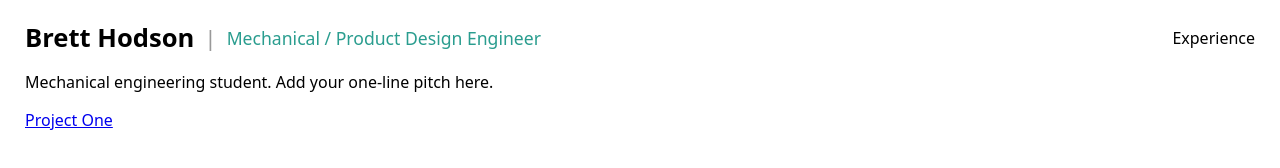
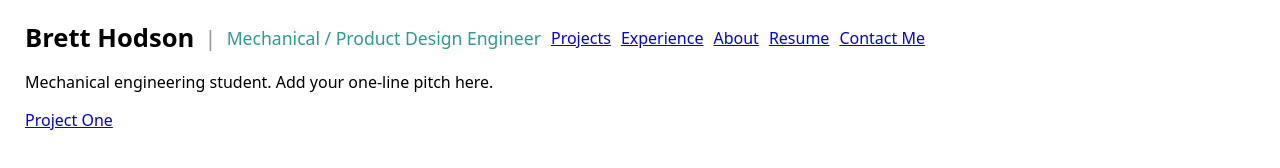
Before and after one commit to bretthodson10/bretthodson10.github.io, a plain HTML site: page index.html in a window 1280 px wide. Drawn offline with Linux system fonts and the light colour scheme.

Commit message:
Update index.html

```diff
--- a/index.html
+++ b/index.html
@@ -11,7 +11,11 @@
   <span class="site-title">Brett Hodson</span>
   <span class="divider">|</span>
   <span class="role">Mechanical / Product Design Engineer</span>
-  <a class="nav-link" href="#">Experience</a>
+  <a class="nav-link1" href="#">Projects</a>
+  <a class="nav-link2" href="#">Experience</a>
+  <a class="nav-link3" href="#">About</a>
+  <a class="nav-link4" href="#">Resume</a>
+  <a class="nav-link5" href="#">Contact Me</a>
 </header>
   <p>Mechanical engineering student. Add your one-line pitch here.</p>
   <p><a href="projects/project-one/">Project One</a></p>
```
